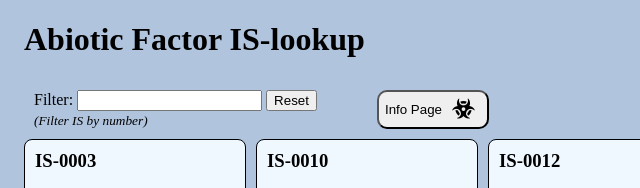
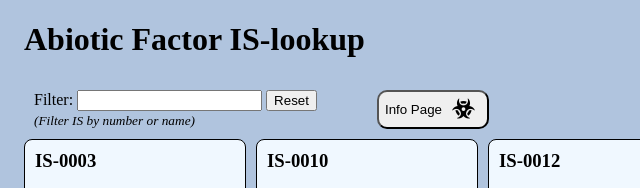
Before and after one commit to PeterCypers/abiotic-factor-immurement-subjects, a plain HTML site: page index.html in a window 1280 px wide. Shown: the top 188 px of the page, 0-640 px from the left. Drawn offline with nearby package versions, Linux system fonts and the light colour scheme.

Commit message:
updated filter subtext

```diff
--- a/index.html
+++ b/index.html
@@ -17,7 +17,7 @@
         <label for="is-filter">Filter:</label>
         <input type="text" name="is-filter" id="is-filter">
         <button id="resetfilterbtn">Reset</button><br>
-        <small><i>(Filter IS by number)</i></small>
+        <small><i>(Filter IS by number or name)</i></small>
       </div>
       <div id="infoPageBtnContainer">
         <button id="infoPageBtn">
```
